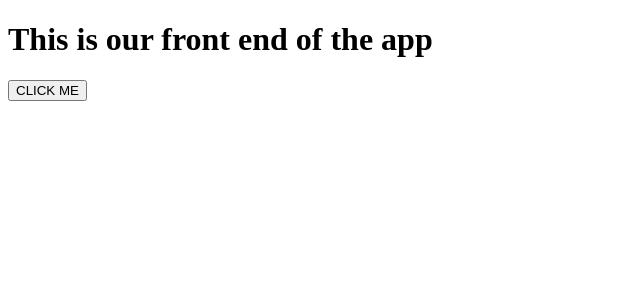
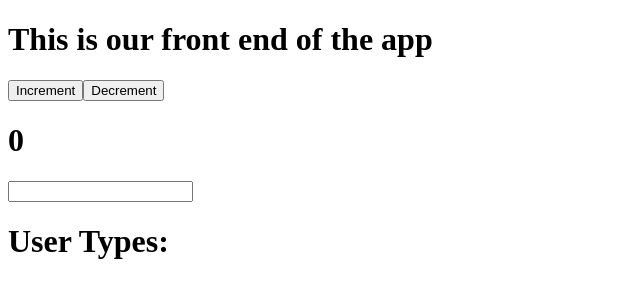
Before and after one commit to bchoUCSD/datahacks, a React (Create React App) app in the folder frontend/: page / in a window 1280 px wide. Shown: the top 300 px of the page, without its empty margins (0-640 px from the left). Built offline with nearby package versions, Linux system fonts and the light colour scheme.

Commit message:
react app :0000

```diff
--- a/frontend/src/App.js
+++ b/frontend/src/App.js
@@ -1,16 +1,29 @@
+import React from 'react';
+
 function App() {
+  const [counter, setCounter] = React.useState(0)
+  const [input, setInput] = React.useState("")
 
-  function handleClick(){
-    console.log("button clicked")
+  function incrementClick(){
+    setCounter(prev => {return prev + 1})
   }
 
+  function decrementClick(){
+    setCounter(prev => {return prev - 1})
+  }
 
 
   return (
     <div className="App">
       <header className="App-header">
         <h1>This is our front end of the app</h1>
-        <button onClick={handleClick}>CLICK ME </button>
+        <button onClick={incrementClick}>Increment</button>
+        <button onClick={decrementClick}>Decrement</button>
+        <h1>{counter}</h1>
+        <input onChange={e => setInput(e.target.value)}></input>
+        <h1>User Types:{input}</h1>
+
+
       </header>
     </div>
   );
```
